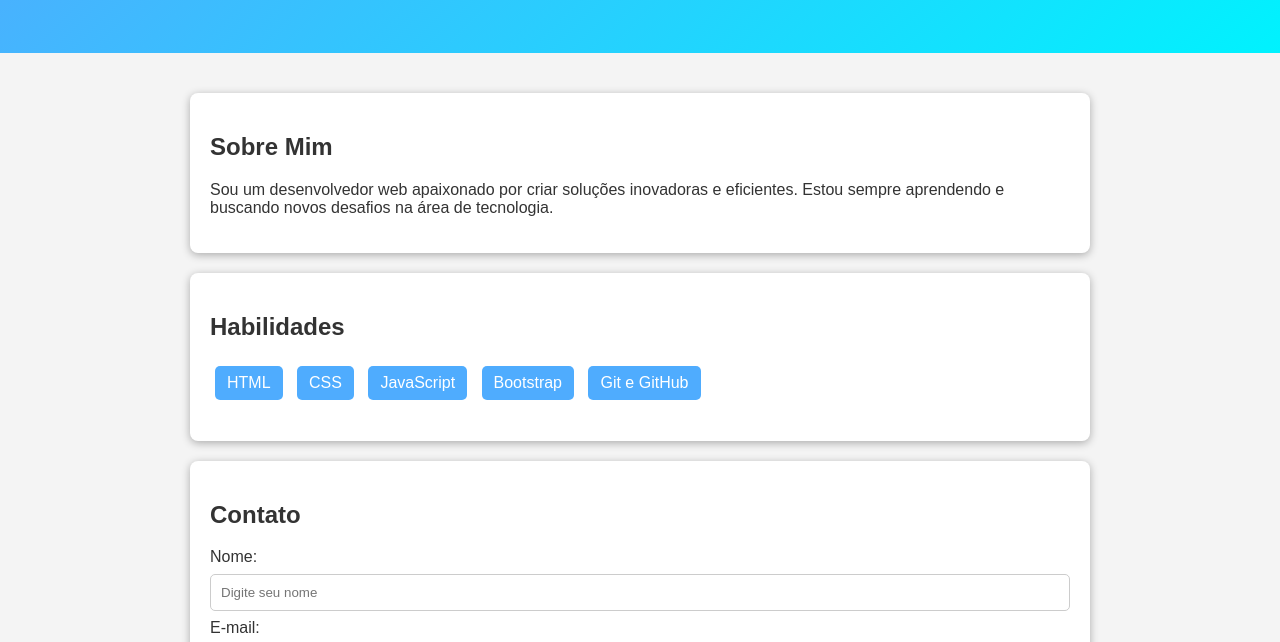
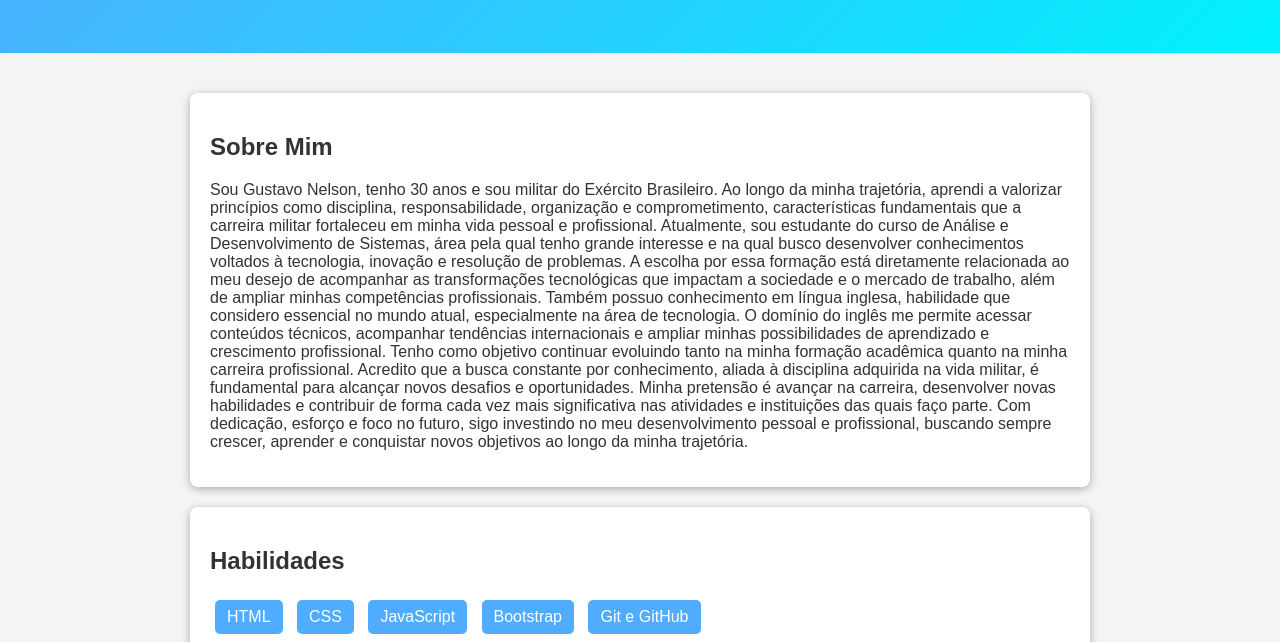
Before and after one commit to GNelson96/meu-perfil, a plain HTML site: page index.html in a window 1280 px wide. Shown: the part 122-764 px from the top of the page. Drawn offline with Linux system fonts and the light colour scheme.

Commit message:
Update index.html

```diff
--- a/index.html
+++ b/index.html
@@ -111,7 +111,17 @@
             <section class="about">
                 <h2>Sobre Mim</h2>
                 <p>
-                    Sou um desenvolvedor web apaixonado por criar soluções inovadoras e eficientes. Estou sempre aprendendo e buscando novos desafios na área de tecnologia.
+                    Sou Gustavo Nelson, tenho 30 anos e sou militar do Exército Brasileiro. Ao longo da minha trajetória, aprendi a valorizar princípios como disciplina, responsabilidade, organização e comprometimento, características fundamentais que a carreira militar fortaleceu em minha vida pessoal e profissional.
+
+Atualmente, sou estudante do curso de Análise e Desenvolvimento de Sistemas, área pela qual tenho grande interesse e na qual busco desenvolver conhecimentos voltados à tecnologia, inovação e resolução de problemas. A escolha por essa formação está diretamente relacionada ao meu desejo de acompanhar as transformações tecnológicas que impactam a sociedade e o mercado de trabalho, além de ampliar minhas competências profissionais.
+
+Também possuo conhecimento em língua inglesa, habilidade que considero essencial no mundo atual, especialmente na área de tecnologia. O domínio do inglês me permite acessar conteúdos técnicos, acompanhar tendências internacionais e ampliar minhas possibilidades de aprendizado e crescimento profissional.
+
+Tenho como objetivo continuar evoluindo tanto na minha formação acadêmica quanto na minha carreira profissional. Acredito que a busca constante por conhecimento, aliada à disciplina adquirida na vida militar, é fundamental para alcançar novos desafios e oportunidades. Minha pretensão é avançar na carreira, desenvolver novas habilidades e contribuir de forma cada vez mais significativa nas atividades e instituições das quais faço parte.
+
+Com dedicação, esforço e foco no futuro, sigo investindo no meu desenvolvimento pessoal e profissional, buscando sempre crescer, aprender e conquistar novos objetivos ao longo da minha trajetória.
+
+
                 </p>
             </section>
 
```
